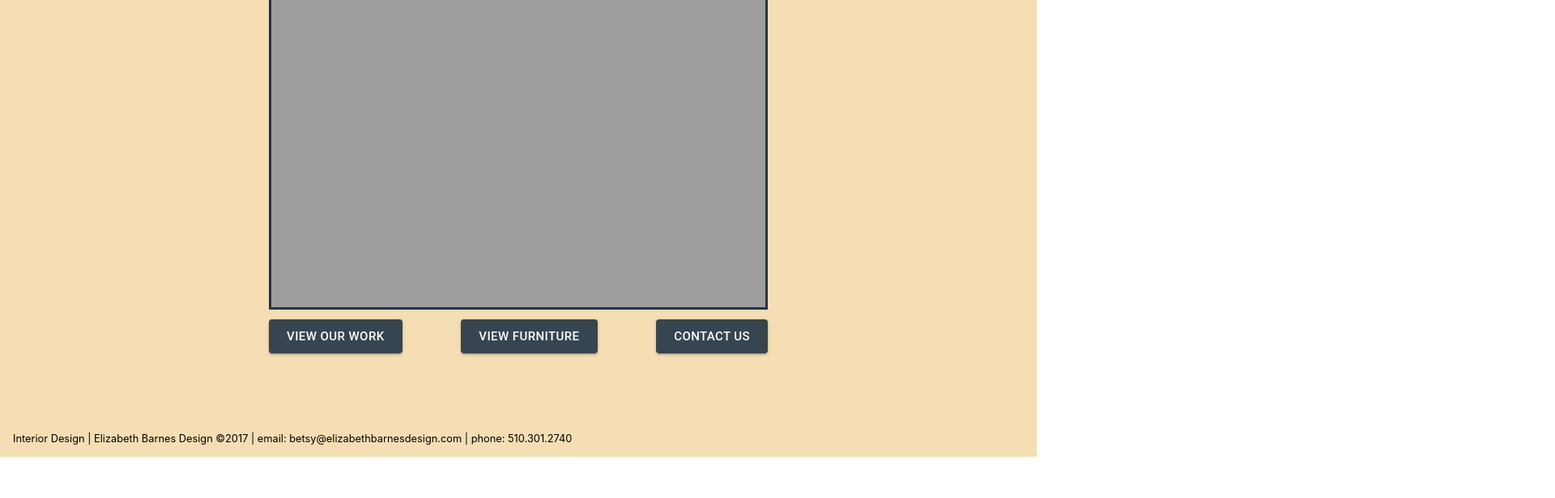
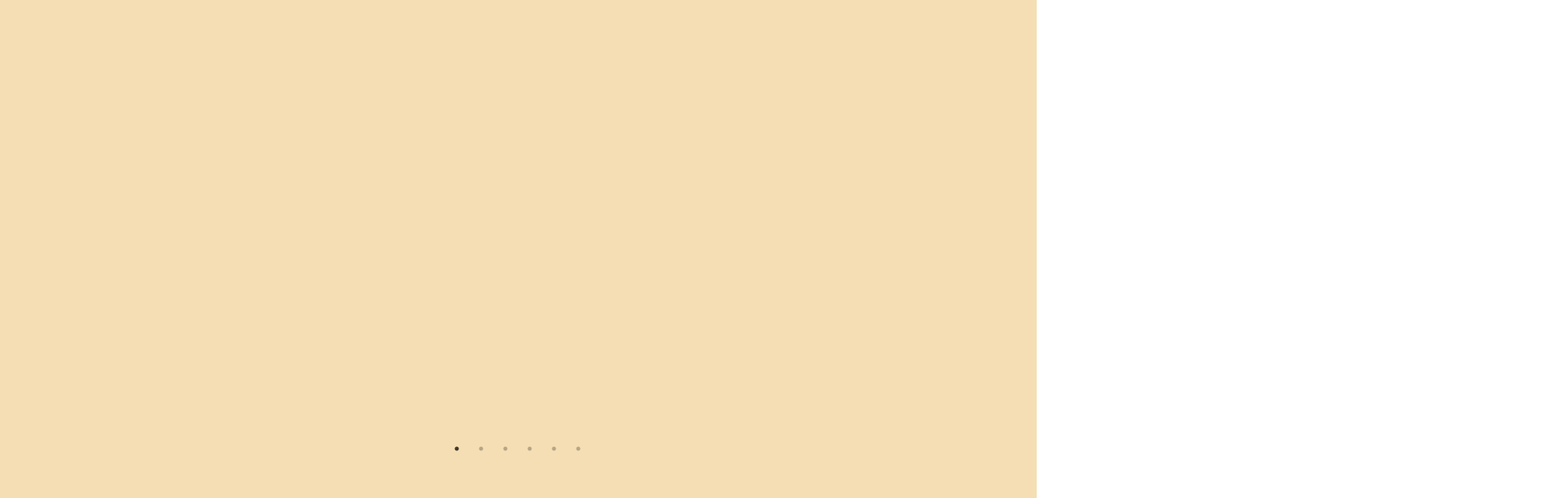
Before and after one commit to masonbarnes645/ERBD, a React (Vite) app in the folder ERB-client/: page / in a window 1280 px wide. Shown: the part 312-928 px from the top of the page at 81% size, 1920 px wide, since content can reach past the window. Before the commit the page ends 877 px from the top, so only its background shows below. Built offline with nearby package versions, Linux system fonts and the light colour scheme; no server answers; a web font is replaced by a local one.

Commit message:
carousel dependencies set up

```diff
--- a/ERB-client/package.json
+++ b/ERB-client/package.json
@@ -18,6 +18,8 @@
     "react-dom": "^18.3.1",
     "react-hot-toast": "^2.4.1",
     "react-router-dom": "^6.26.2",
+    "react-slick": "^0.30.2",
+    "slick-carousel": "^1.8.1",
     "styled-components": "^6.1.13",
     "yup": "^1.4.0"
   },
--- /dev/null
+++ b/ERB-client/src/Carousel.jsx
@@ -0,0 +1,39 @@
+import Slider from 'react-slick'
+import "slick-carousel/slick/slick.css";
+import "slick-carousel/slick/slick-theme.css";
+
+const Carousel = () => {
+    const settings = {
+        dots: true,
+        infinite: true,
+        speed: 500,
+        slidesToShow: 1,
+        slidesToScroll: 1,
+    };
+    return (
+        <div className='slider-container'>
+            <Slider {...settings}>
+                <div>
+                    <h3>1</h3>
+                </div>
+                <div>
+                    <h3>2</h3>
+                </div>
+                <div>
+                    <h3>3</h3>
+                </div>
+                <div>
+                    <h3>4</h3>
+                </div>
+                <div>
+                    <h3>5</h3>
+                </div>
+                <div>
+                    <h3>6</h3>
+                </div>
+            </Slider>
+        </div>
+    )
+}
+
+export default Carousel
--- a/ERB-client/src/Landing.jsx
+++ b/ERB-client/src/Landing.jsx
@@ -1,7 +1,7 @@
 import { Link } from "react-router-dom"
 import Box from "@mui/material/Box"
 import { Button, Container, Typography } from "@mui/material"
-import Grid from '@mui/material/Grid2';
+import Carousel from "./Carousel"
 import './App.css'
 import { blue } from "@mui/material/colors";
 
@@ -10,35 +10,9 @@
 
 
     return (
-        < Container className="landing-grid" maxWidth={false} sx={{  width: '100vw', height: '100vh' }}>
-            <Box className="zen-font" sx={{
-                gridColumnStart: 4, gridColumnEnd: 14, textAlign: 'center' }}>
-                <h1>Elizabeth Barnes Design</h1>
-            </Box>
-            <Box sx={{ gridRowStart: 2, gridRowEnd: 10, gridColumnStart: 5, gridColumnEnd: 13, borderStyle:'solid' }} >
-                <img src="http://localhost:5555/uploads/Camino_1.jpg" id="landing-pic" />
-            </Box>
-            <Box className="zen-font" display={"flex"} sx={{
-                gridRowStart: 10,
-                gridColumnStart: 5,
-                gridColumnEnd: 13,
-                justifyContent: 'space-between',
-                alignItems: 'center',
-                flexFlow: { xs: "column", sm: 'row' }
-            }}>
-                <Link to={"/portfolios"}>
-                    <Button  variant="contained" size="large" sx={{ backgroundColor: '#36454F', marginY: { xs: '10px', sm: '0px' } }}> View our Work</Button>
-                </Link>
-                <Link to={"/products"}>
-                    <Button variant="contained" size="large"sx={{ backgroundColor: '#36454F', marginBottom: { xs: '10px', sm: '0px' } }}> View Furniture</Button>
-                </Link>
-                <Link to={"/contact-us"}>
-                    <Button variant="contained" size="large"sx={{ backgroundColor: '#36454F' }}>
-                        Contact Us
-                    </Button>
-                </Link>
-            </Box>
-        </Container>
+        <Box>
+            <Carousel />
+        </Box>
     )
 }
 
```
Also changed, not shown: 1 other file (tests, documents, lock files or other folders).
